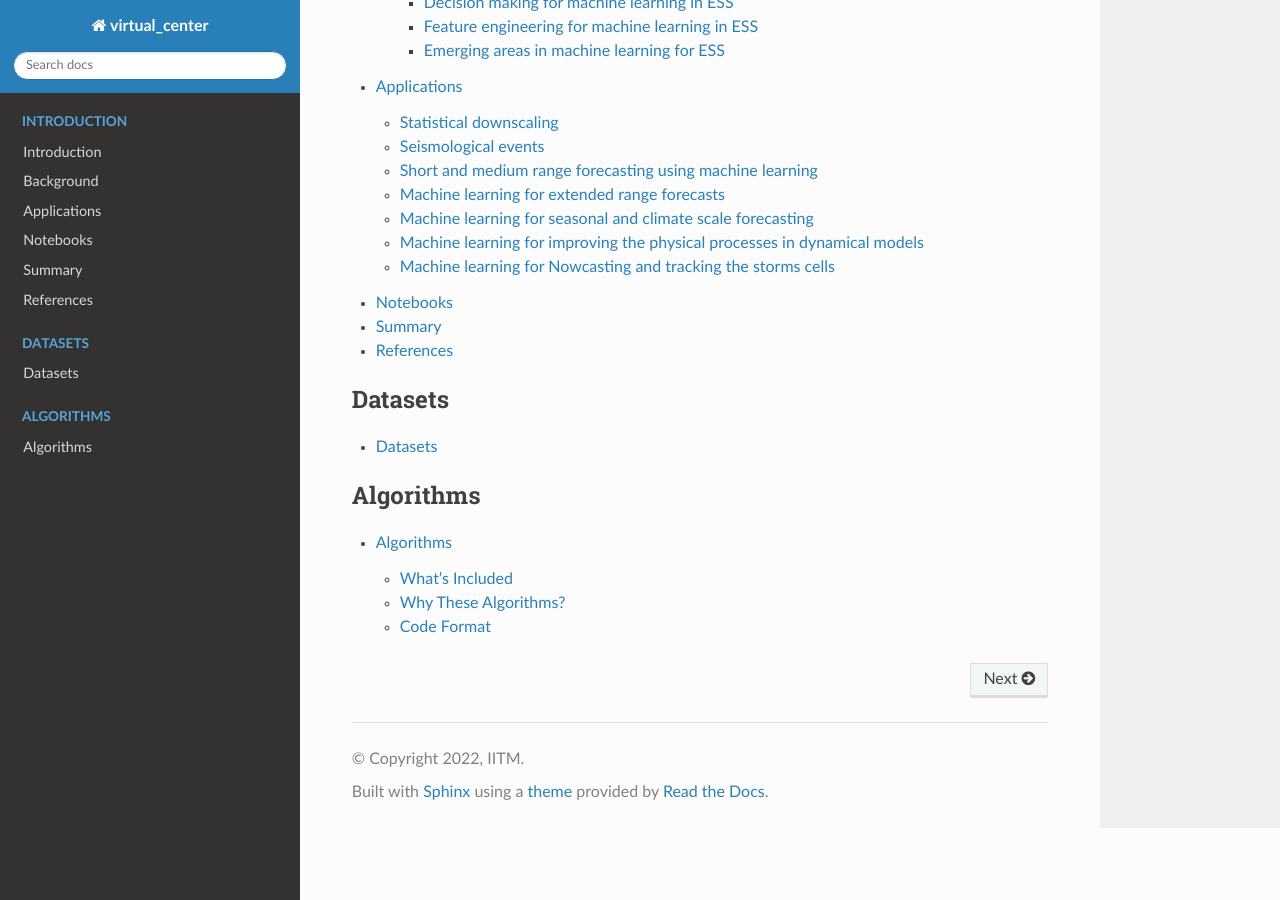
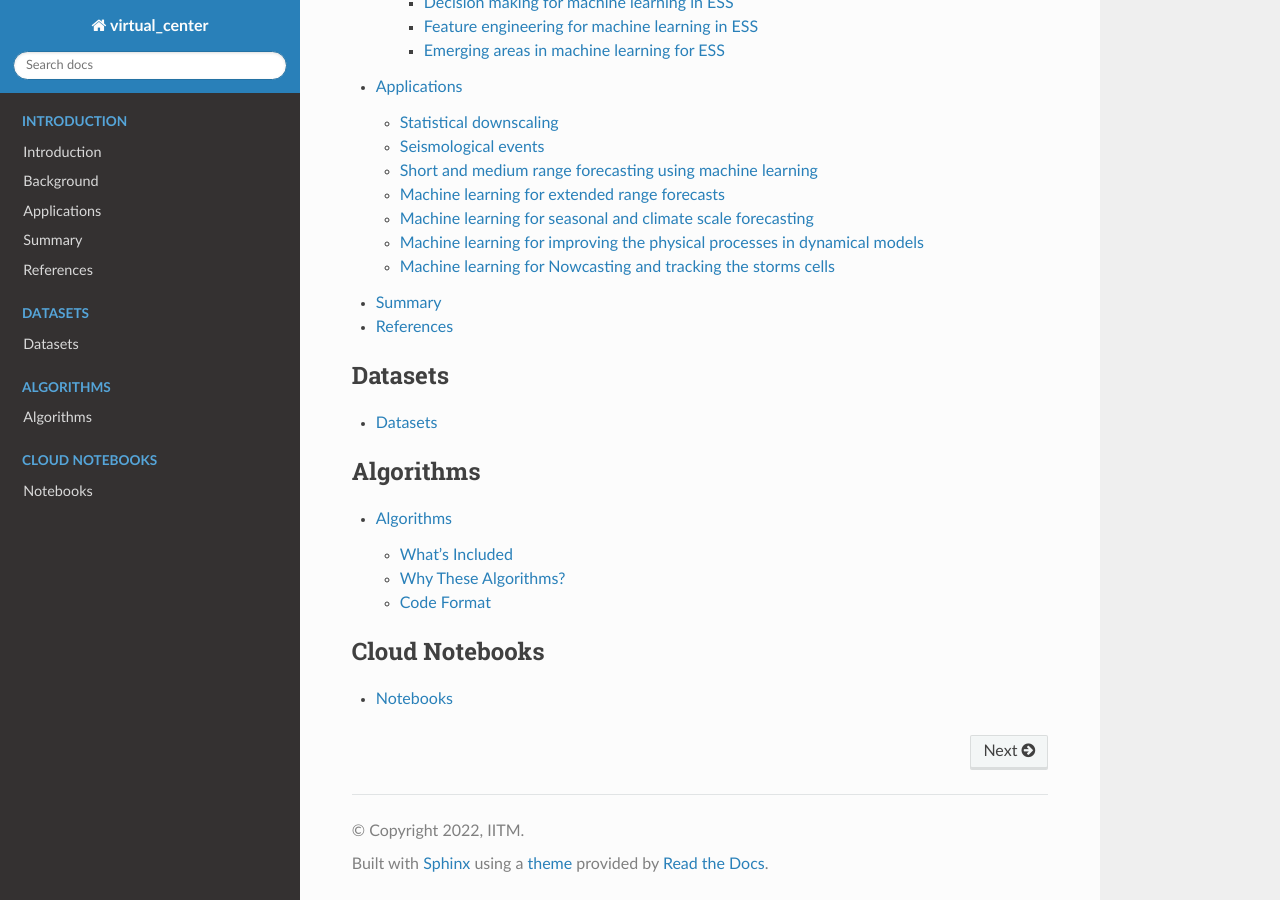
Before and after one commit to tejas-veer/virtual_center, a Sphinx documentation site: the page built from docs/source/index.rst, in a window 1280 px wide and 900 px high, scrolled down 1377 px. Built offline with Sphinx 7.4.7 and the Read the Docs theme 2.0.0, drawn with Linux system fonts in a browser that asks for light colours.

Commit message:
Update index.rst

```diff
--- a/docs/source/index.rst
+++ b/docs/source/index.rst
@@ -50,3 +49,9 @@ ____________________
    :caption: Algorithms
 
    algorithms
+
+.. toctree::
+   :maxdepth: 2
+   :caption: Cloud Notebooks
+
+   notebooks
```
Also changed, not shown: other parts of docs/source/index.rst (+0 -1 lines).
